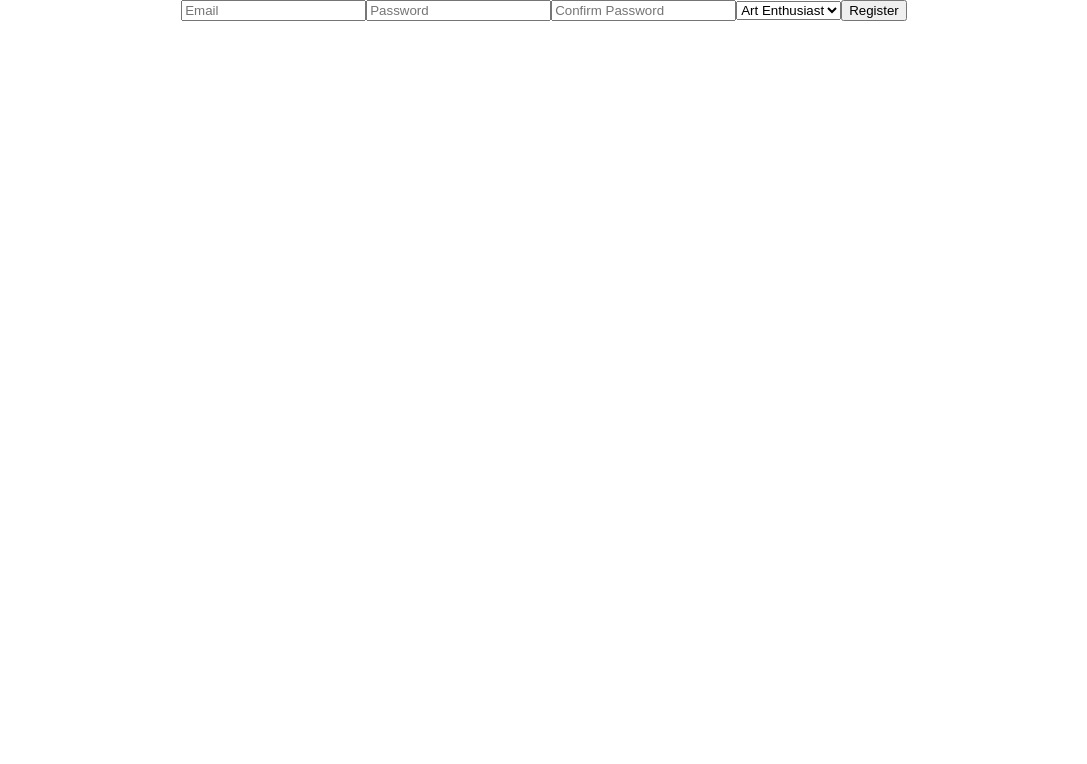
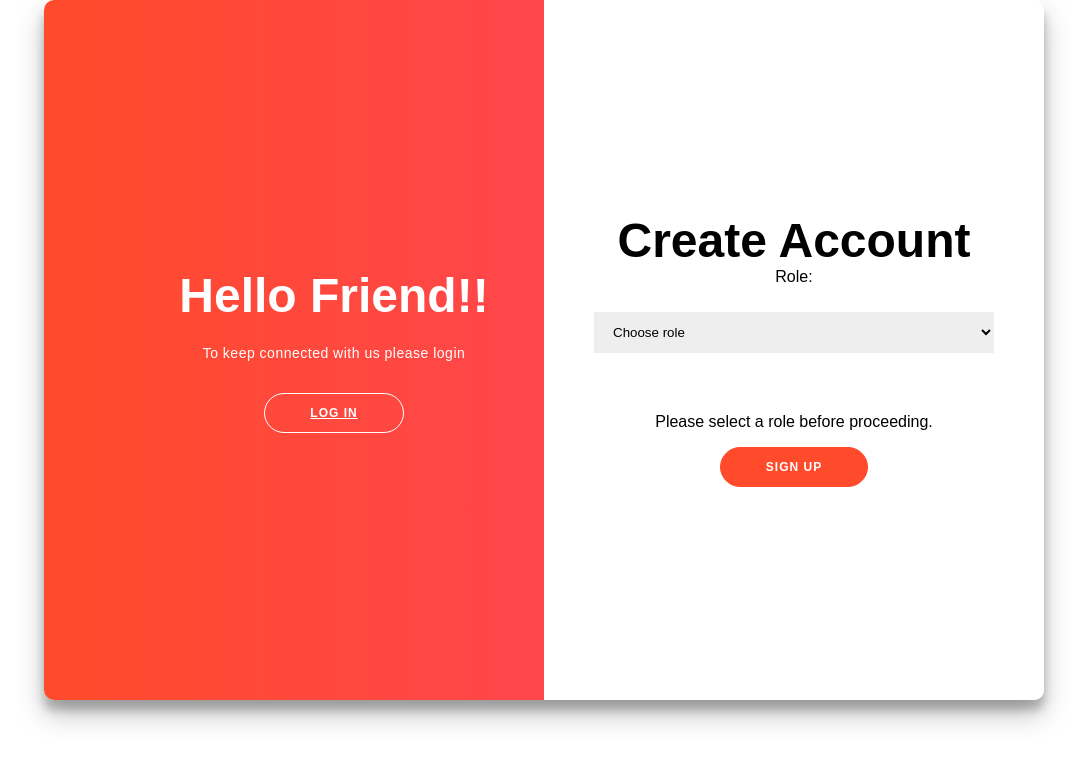
Before and after one commit to migeroreloaded/art-gallery, a React (Create React App) app in the folder client/: page /register in a window 1280 px wide. Shown: the top 764 px of the page, without its empty margins (96-1183 px from the left). Built offline with nearby package versions, Linux system fonts and the light colour scheme.

Commit message:
coreect layout

```diff
--- a/client/src/components/RegisterPage.js
+++ b/client/src/components/RegisterPage.js
@@ -1,118 +1,206 @@
 import React, { useState } from 'react';
 import axios from 'axios';
+import {
+  Container,
+  SignUpContainer,
+  Form,
+  Title,
+  Input,
+  Button,
+  OverlayContainer,
+  Overlay,
+  LeftOverlayPanel,
+  RightOverlayPanel,
+  GhostButton,
+  Paragraph,
+  Select
+} from './styles'; // Import your styled components
+import { Link } from 'react-router-dom';
 
 const RegisterForm = () => {
   const [formData, setFormData] = useState({
     email: '',
     password: '',
     confirmPassword: '',
-    role: 'art enthusiast', // Default to 'art enthusiast'
+    role: '', // Default to 'blank'
     name: '',
     biography: '',
     birthdate: '',
     nationality: '',
     image: '',
   });
+  const [error, setError] = useState('');
 
   const handleChange = (e) => {
     setFormData({ ...formData, [e.target.name]: e.target.value });
   };
 
-  const handleSubmit = (e) => {
+  const handleSubmit = async (e) => {
     e.preventDefault();
     if (formData.password !== formData.confirmPassword) {
-      alert("Passwords do not match");
+      setError("Passwords do not match");
       return;
     }
-    axios.post('/register', formData)
-      .then(response => {
-        alert(response.data.message);
-      })
-      .catch(error => {
-        alert(error.response.data.message);
-      });
+
+    try {
+      const response = await axios.post('http://localhost:5555/register', formData);
+      console.log(response.data);
+      if (response.data.message === 'User created successfully') {
+        // Handle successful registration (e.g., redirect or set token)
+      } else {
+        setError(response.data.message || 'Registration failed');
+      }
+    } catch (err) {
+      setError(err.response?.data?.message || 'An error occurred during sign up');
+    }
   };
 
   return (
-    <form onSubmit={handleSubmit}>
-      <input
-        type="email"
-        name="email"
-        placeholder="Email"
+    <Container>
+      <SignUpContainer>
+        <Form onSubmit={handleSubmit}>
+          <Title>Create Account</Title>
+          {error && <p style={{ color: 'red' }}>{error}</p>}
+          <label htmlFor="role">Role:</label><br />
+          <Select
+            id="role"
+            name="role"
+            value={formData.role}
+            onChange={handleChange}
+          >
+            <option value="">Choose role</option>
+            <option value="art enthusiast">Art Enthusiast</option>
+            <option value="artist">Artist</option>
+          </Select><br /><br />
+          {formData.role === '' && (
+            <>
+            <p>Please select a role before proceeding.</p>
+            </>
+          )}
+          {formData.role === 'art enthusiast' && (
+            <>
+              <Input
+                type='email'
+                placeholder='Email'
+                name='email'
                 value={formData.email}
                 onChange={handleChange}
                 required
               />
-      <input
-        type="password"
-        name="password"
-        placeholder="Password"
+              <Input
+                type='password'
+                placeholder='Password'
+                name='password'
                 value={formData.password}
                 onChange={handleChange}
                 required
               />
-      <input
-        type="password"
-        name="confirmPassword"
-        placeholder="Confirm Password"
+              <Input
+                type='password'
+                placeholder='Confirm Password'
+                name='confirmPassword'
                 value={formData.confirmPassword}
                 onChange={handleChange}
                 required
               />
-      <select
-        name="role"
-        value={formData.role}
+            </>
+          )}
+          {formData.role === 'artist' && (
+            <>
+              <Input
+                type='email'
+                placeholder='Email'
+                name='email'
+                value={formData.email}
                 onChange={handleChange}
                 required
-      >
-        <option value="art enthusiast">Art Enthusiast</option>
-        <option value="artist">Artist</option>
-      </select>
-      {formData.role === 'artist' && (
-        <>
-          <input
-            type="text"
-            name="name"
-            placeholder="Name"
+              />
+              <Input
+                type='password'
+                placeholder='Password'
+                name='password'
+                value={formData.password}
+                onChange={handleChange}
+                required
+              />
+              <Input
+                type='password'
+                placeholder='Confirm Password'
+                name='confirmPassword'
+                value={formData.confirmPassword}
+                onChange={handleChange}
+                required
+              />
+              <Input
+                type='text'
+                placeholder='Name'
+                name='name'
                 value={formData.name}
                 onChange={handleChange}
                 required
               />
-          <textarea
-            name="biography"
-            placeholder="Biography"
+              <Input
+                type='text'
+                placeholder='Biography'
+                name='biography'
                 value={formData.biography}
                 onChange={handleChange}
                 required
               />
-          <input
-            type="date"
-            name="birthdate"
-            placeholder="Birthdate"
+              <Input
+                type='date'
+                placeholder='Birthdate'
+                name='birthdate'
                 value={formData.birthdate}
                 onChange={handleChange}
                 required
               />
-          <input
-            type="text"
-            name="nationality"
-            placeholder="Nationality"
+              <Input
+                type='text'
+                placeholder='Nationality'
+                name='nationality'
                 value={formData.nationality}
                 onChange={handleChange}
                 required
               />
-          <input
-            type="text"
-            name="image"
-            placeholder="Image URL"
+              <Input
+                type='text'
+                placeholder='Image URL'
+                name='image'
                 value={formData.image}
                 onChange={handleChange}
                 required
               />
             </>
           )}
-      <button type="submit">Register</button>
-    </form>
+          <Button type="submit">Sign Up</Button>
+        </Form>
+      </SignUpContainer>
+
+      <OverlayContainer>
+        <Overlay>
+          <LeftOverlayPanel>
+            <Title>Hello Friend!!</Title>
+            <Paragraph>
+              To keep connected with us please login
+            </Paragraph>
+            <GhostButton as={Link} to="/login">
+              LOG IN
+            </GhostButton>
+          </LeftOverlayPanel>
+
+          <RightOverlayPanel>
+            <Title>Hello, Friend!</Title>
+            <Paragraph>
+              Enter your personal details and start your journey with us
+            </Paragraph>
+            <GhostButton as={Link} to="/login">
+              LOG IN
+            </GhostButton>
+          </RightOverlayPanel>
+        </Overlay>
+      </OverlayContainer>
+    </Container>
   );
 };
 
```
Lines whose indentation alone changed are shown as unchanged.
